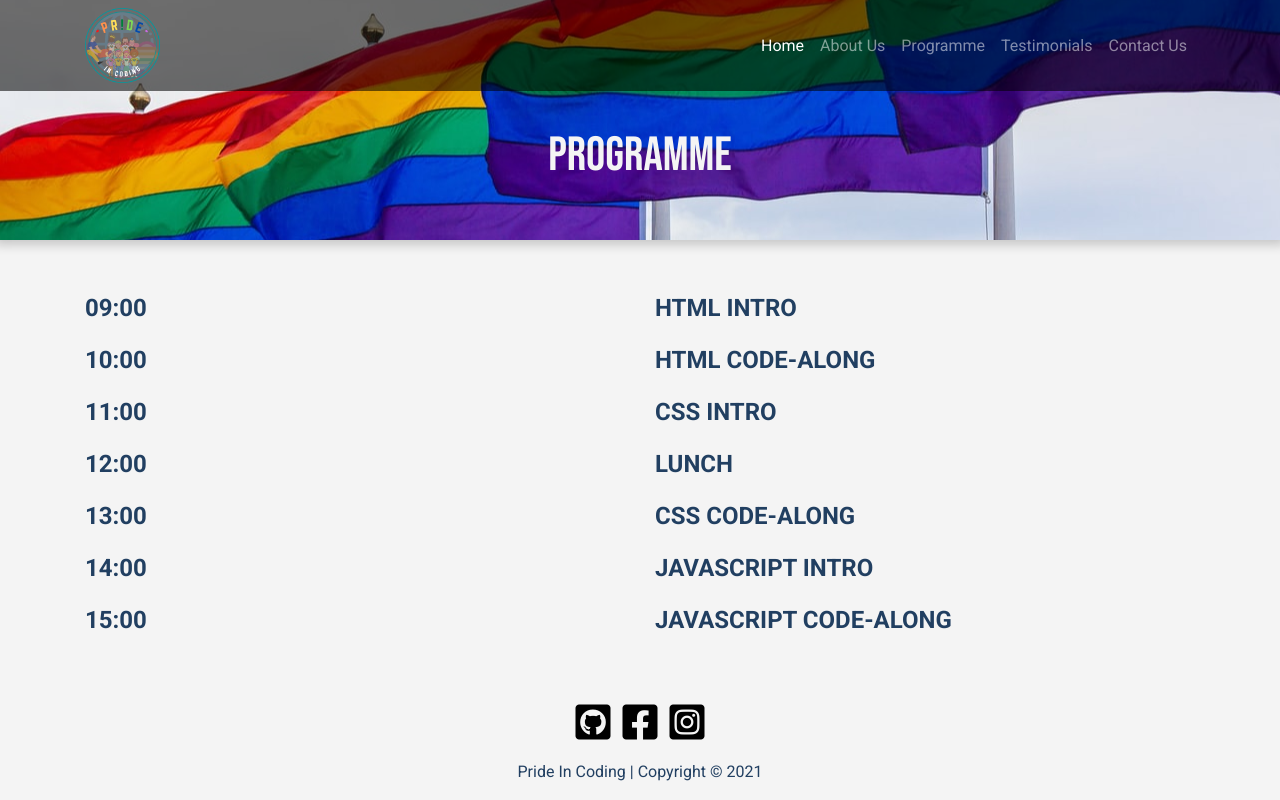
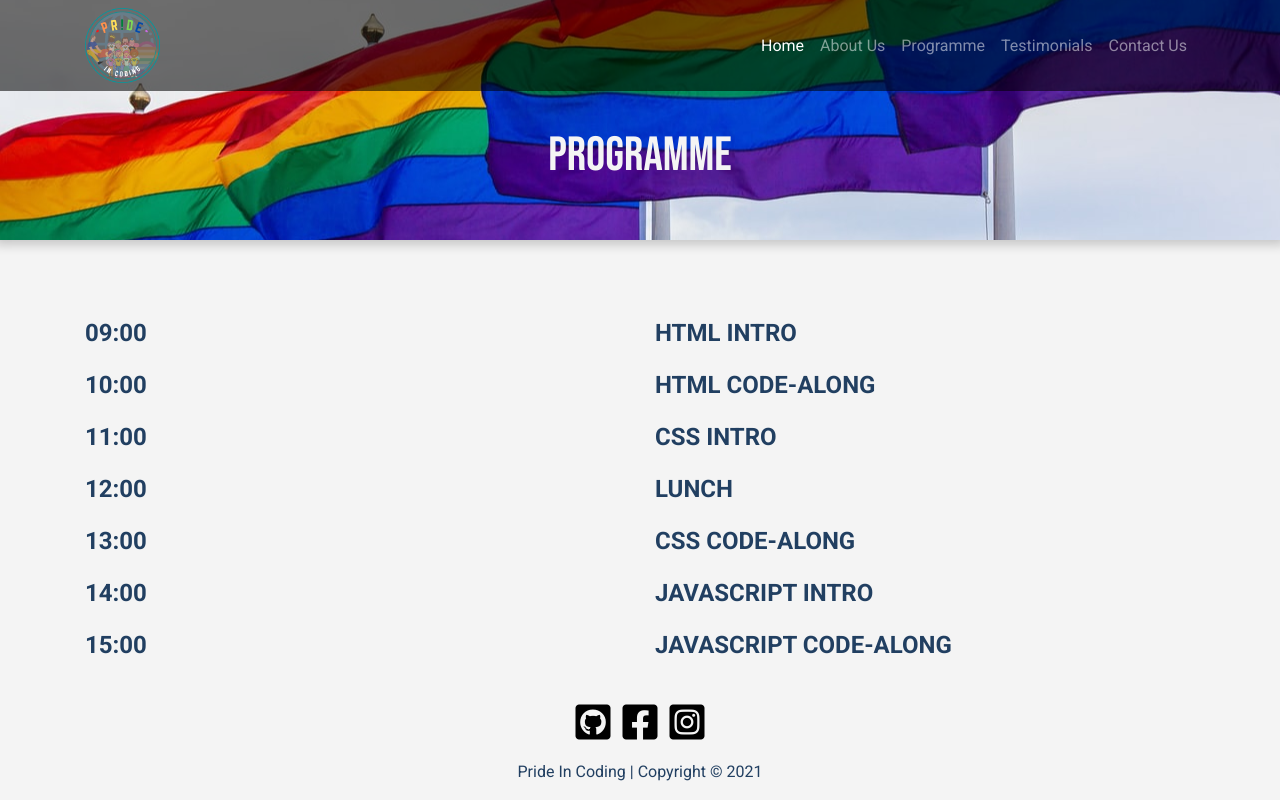
Before and after one commit to kimkesdev/Pride-In-Coding, a Flask app: page /programme in a window 1280 px wide. Run offline with Flask 2, Linux system fonts and the light colour scheme; some libraries are stand-ins or nearby versions.

Commit message:
add more margin to schedule

```diff
--- a/static/css/style.css
+++ b/static/css/style.css
@@ -175,7 +175,7 @@ h2:after{
 	font-weight: bold;
 	font-size: 150%;
 	text-transform: uppercase;
-	margin-top: 50px;
+	margin-top: 75px;
  }
 
 /* Testimonials Styling */
```
